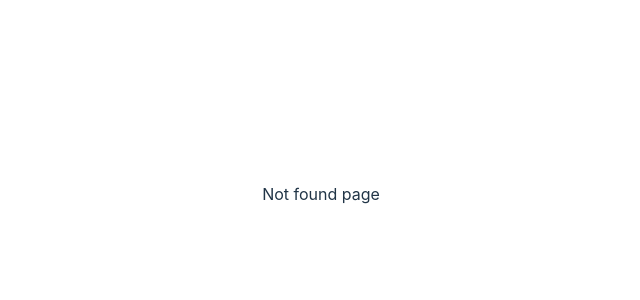
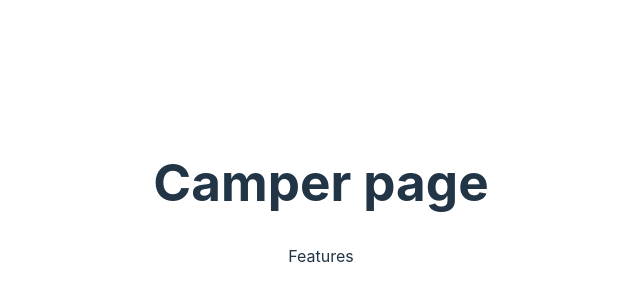
Before and after one commit to OksanaHalenko/Campers-app, a React (Vite) app: page /campers/1/features in a window 1280 px wide. Before the commit this address had no page. Shown: the part 206-506 px from the top of the page, without its empty margins (319-959 px from the left). Built offline with nearby package versions, Linux system fonts and the light colour scheme.

Commit message:
added enclosed routes

```diff
--- a/src/components/App/App.jsx
+++ b/src/components/App/App.jsx
@@ -4,6 +4,8 @@ import HomePage from "../../pages/HomePage/HomePage";
 import CatalogPage from "../../pages/CatalogPage/CatalogPage";
 import CamperPage from "../../pages/CamperPage/CamperPage";
 import NotFoundPage from "../../pages/NotFoundPage/NotFoundPage";
+import Features from "../Features/Features";
+import Reviews from "../Reviews/Reviews";
 
 function App() {
   return (
@@ -12,7 +14,10 @@ function App() {
         <Routes>
           <Route path="/" element={<HomePage />} />
           <Route path="/campers" element={<CatalogPage />} />
-          <Route path="/campers/:id" element={<CamperPage />} />
+          <Route path="/campers/:id" element={<CamperPage />}>
+            <Route path="features" element={<Features />} />
+            <Route path="reviews" element={<Reviews />} />
+          </Route>
           <Route path="*" element={<NotFoundPage />} />
         </Routes>
       </div>
--- /dev/null
+++ b/src/components/Features/Features.jsx
@@ -0,0 +1,7 @@
+import css from "./Features.module.css";
+
+function Features() {
+  return <div className={css.container}>Features</div>;
+}
+
+export default Features;
--- /dev/null
+++ b/src/components/Reviews/Reviews.jsx
@@ -0,0 +1,7 @@
+import css from "./Reviews.module.css";
+
+function Reviews() {
+  return <div className={css.container}>Reviews</div>;
+}
+
+export default Reviews;
--- a/src/pages/CamperPage/CamperPage.jsx
+++ b/src/pages/CamperPage/CamperPage.jsx
@@ -1,9 +1,11 @@
+import { Outlet } from "react-router-dom";
 import css from "./CamperPage.module.css";
 
 function CamperPage() {
   return (
     <div className={css.container}>
       <h1 className={css.title}>Camper page</h1>
+      <Outlet />
     </div>
   );
 }
```
Also changed, not shown: src/components/Features/Features.module.css (added), src/components/Reviews/Reviews.module.css (added).
